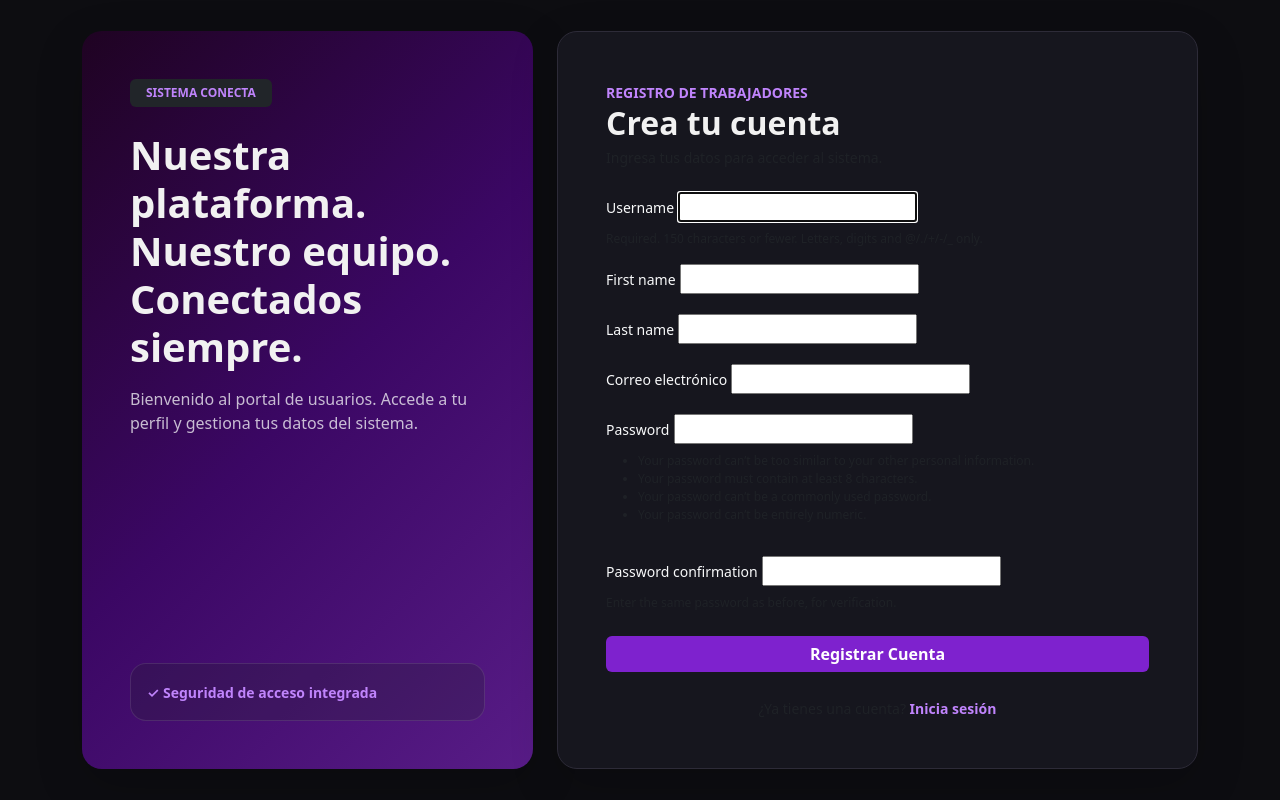
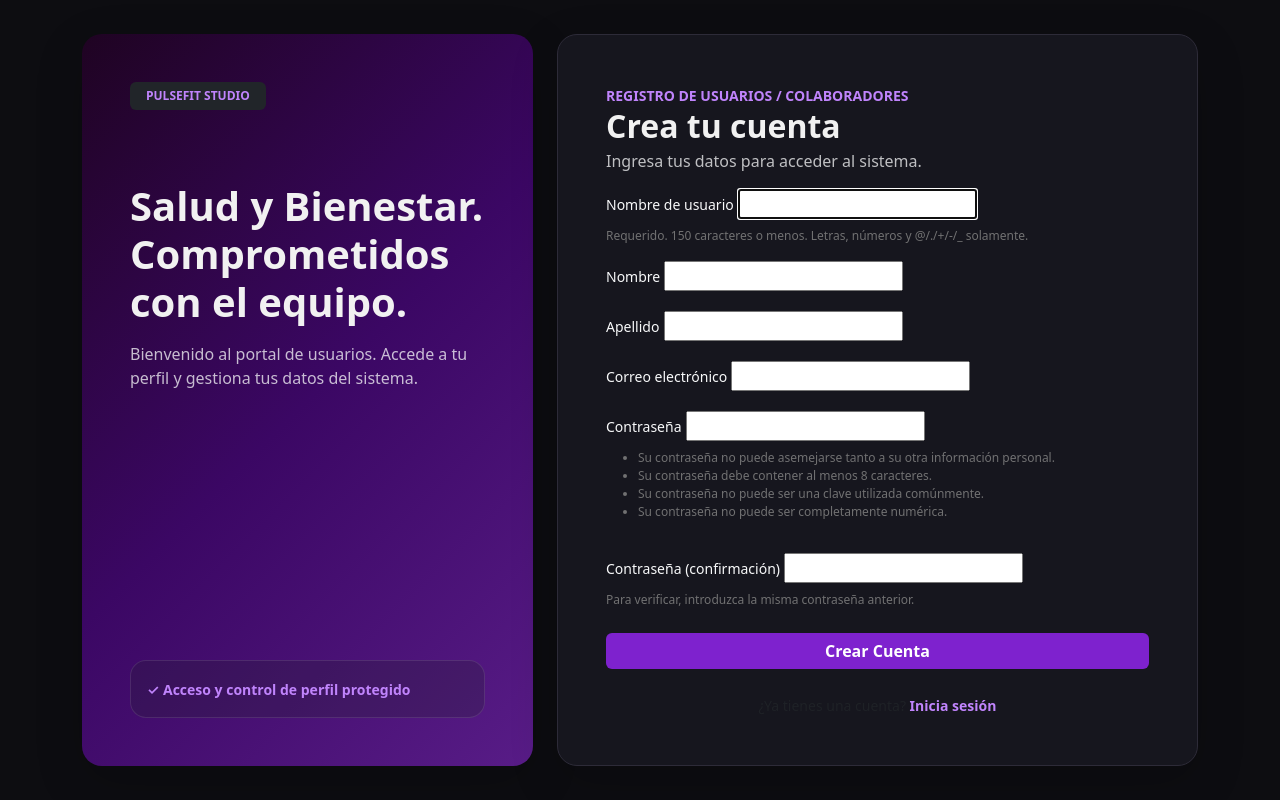
Before and after one commit to scarletpaez-2001/sistema_usuario, a Django app: page /registro/ in a window 1280 px wide. Run offline with Django 5.2, Linux system fonts and the light colour scheme.

Commit message:
últimos detalles

```diff
--- a/proyecto/settings.py
+++ b/proyecto/settings.py
@@ -103,7 +103,7 @@ AUTH_PASSWORD_VALIDATORS = [
 # Internationalization
 # https://docs.djangoproject.com/en/6.1/topics/i18n/
 
-LANGUAGE_CODE = 'en-us'
+LANGUAGE_CODE = 'es-cl'
 
 TIME_ZONE = 'UTC'
 
--- a/usuarios/forms.py
+++ b/usuarios/forms.py
@@ -8,27 +8,34 @@ from django.contrib.auth.forms import UserCreationForm
 from django.contrib.auth.models import User
 
 #Crear formulario de registro
-#Heredamos de UserCreationForm para aprovevhar las validaciones de usuarios y contraseñas que django trae incorporada.
 class RegistroUsuarioForm(UserCreationForm):
-
-
-# Agregamos el correo electrónico porque queremos solicitarlo obligatoriamente. #
+    # Agregamos los campos explícitos para definir sus etiquetas
+    first_name = forms.CharField(
+        label='Nombre',
+        max_length=30,
+        required=True
+    )
+    last_name = forms.CharField(
+        label='Apellido',
+        max_length=30,
+        required=True
+    )
     email = forms.EmailField(
         required=True,
         label='Correo electrónico'
     )
 
     class Meta:
-
-    #Indicamos que este formulario trabaja con el modelo user.
         model = User
-
-    #Definimos los campos que aparecerán en nuestro formulario
         fields = [
             'username',
             'first_name',
             'last_name',
             'email',
-            'password1',
-            'password2',
-    ]
+        ]
+        labels = {
+            'username': 'Nombre de usuario',
+        }
+        help_texts = {
+            'username': 'Requerido. 150 caracteres o menos. Letras, números y @/./+/-/_ solamente.',
+        }
--- a/usuarios/templates/usuarios/editar_perfil.html
+++ b/usuarios/templates/usuarios/editar_perfil.html
@@ -7,7 +7,7 @@
 </head>
 <body class="bg-dark text-white p-5">
     <div class="container bg-secondary p-4 rounded" style="max-width: 500px;">
-        <h2 class="mb-4 text-center">EDITARR PERFILL</h2>
+        <h2 class="mb-4 text-center">EDITAR MI PERFIL</h2>
 
         <form method="post">
             {% csrf_token %}
--- a/usuarios/templates/usuarios/lista_usuarios.html
+++ b/usuarios/templates/usuarios/lista_usuarios.html
@@ -30,7 +30,7 @@
             box-shadow: 0 15px 35px rgba(0, 0, 0, 0.5);
         }
 
-        /* Estilos estrictos para corregir el fondo de la tabla */
+
         .table-custom {
             --bs-table-bg: transparent !important;
             --bs-table-color: #ffffff !important;
--- a/usuarios/templates/usuarios/registro.html
+++ b/usuarios/templates/usuarios/registro.html
@@ -3,9 +3,13 @@
 <head>
     <meta charset="UTF-8">
     <meta name="viewport" content="width=device-width, initial-scale=1.0">
-    <title>Registro de Nuevos Socios / Personal</title>
+    <title>Registro de Nuevos Usuarios -  Socios</title>
     <link href="https://cdn.jsdelivr.net/npm/bootstrap@5.3.0/dist/css/bootstrap.min.css" rel="stylesheet">
     <style>
+        .form-text, .helptext, ul.helptext li {
+        color: #717172 !important;
+        font-size: 0.85rem;
+        }
         body {
             background-color: #0d0d11;
             color: #f1f1f1;
@@ -51,15 +55,15 @@
         <div class="row g-4 align-items-stretch">
 
             <!-- Columna Izquierda: Banner / Marca -->
-            <div class="col-lg-5 d-none d-lg-block">
+            <div class="col-md-5">
                 <div class="bg-purple-brand h-100 p-5 d-flex flex-column justify-content-between shadow-lg">
                     <div>
-                        <span class="badge bg-dark text-purple-light px-3 py-2 mb-3">SISTEMA CONECTA</span>
-                        <h1 class="display-6 fw-bold mt-2">Nuestra plataforma.<br>Nuestro equipo.<br>Conectados siempre.</h1>
+                        <span class="badge bg-dark text-purple-light px-3 py-2 mb-3">PULSEFIT STUDIO</span>
+                        <h1 class="display-6 fw-bold mt-2"><br>Salud y Bienestar.<br>Comprometidos con el equipo.</h1>
                         <p class="text-light opacity-75 mt-3">Bienvenido al portal de usuarios. Accede a tu perfil y gestiona tus datos del sistema.</p>
                     </div>
                     <div class="p-3 rounded-4 bg-dark bg-opacity-25 border border-white border-opacity-10">
-                        <small class="text-purple-light fw-semibold">✓ Seguridad de acceso integrada</small>
+                        <small class="text-purple-light fw-semibold">✓ Acceso y control de perfil protegido</small>
                     </div>
                 </div>
             </div>
@@ -67,9 +71,9 @@
             <!-- Columna Derecha: Formulario de Registro -->
             <div class="col-lg-7">
                 <div class="form-card p-4 p-md-5 shadow-lg">
-                    <span class="text-purple-light fw-bold small text-uppercase">Registro de Trabajadores</span>
+                    <span class="text-purple-light fw-bold small text-uppercase">Registro de Usuarios / Colaboradores</span>
                     <h2 class="fw-bold mb-1">Crea tu cuenta</h2>
-                    <p class="text-muted small mb-4">Ingresa tus datos para acceder al sistema.</p>
+                    <p class="text-light opacity-75">Ingresa tus datos para acceder al sistema.</p>
 
                     <form method="post">
                         {% csrf_token %}
@@ -89,7 +93,7 @@
                             {% endfor %}
                         </div>
 
-                        <button type="submit" class="btn btn-purple w-100 py-2.5 mt-4">Registrar Cuenta</button>
+                        <button type="submit" class="btn btn-purple w-100 py-2.5 mt-4">Crear Cuenta</button>
                     </form>
 
                     <div class="mt-4 text-center">
```
Also changed, not shown: usuarios/templates/usuarios/bienvenida.html (+4 -13 lines), db.sqlite3.
